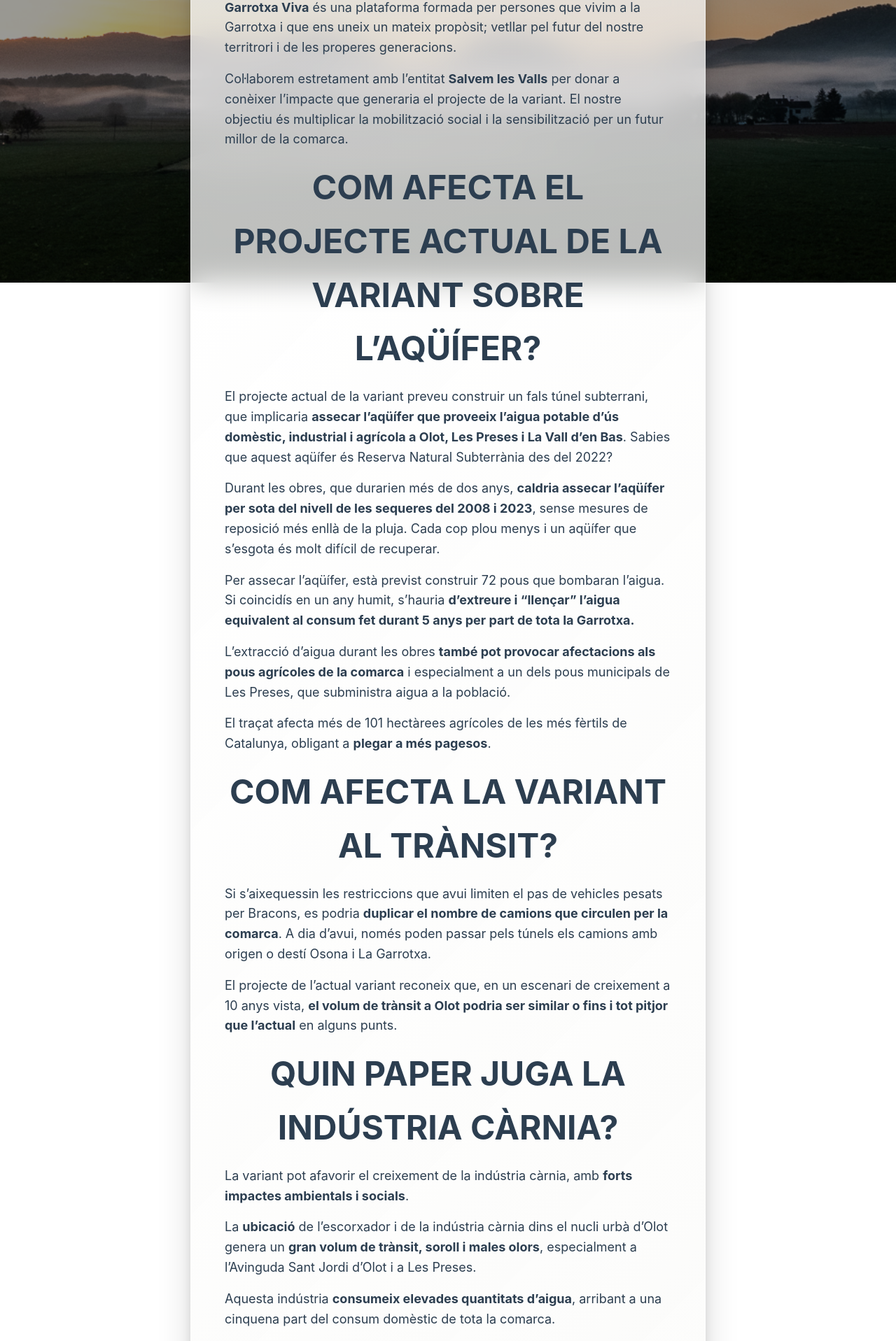
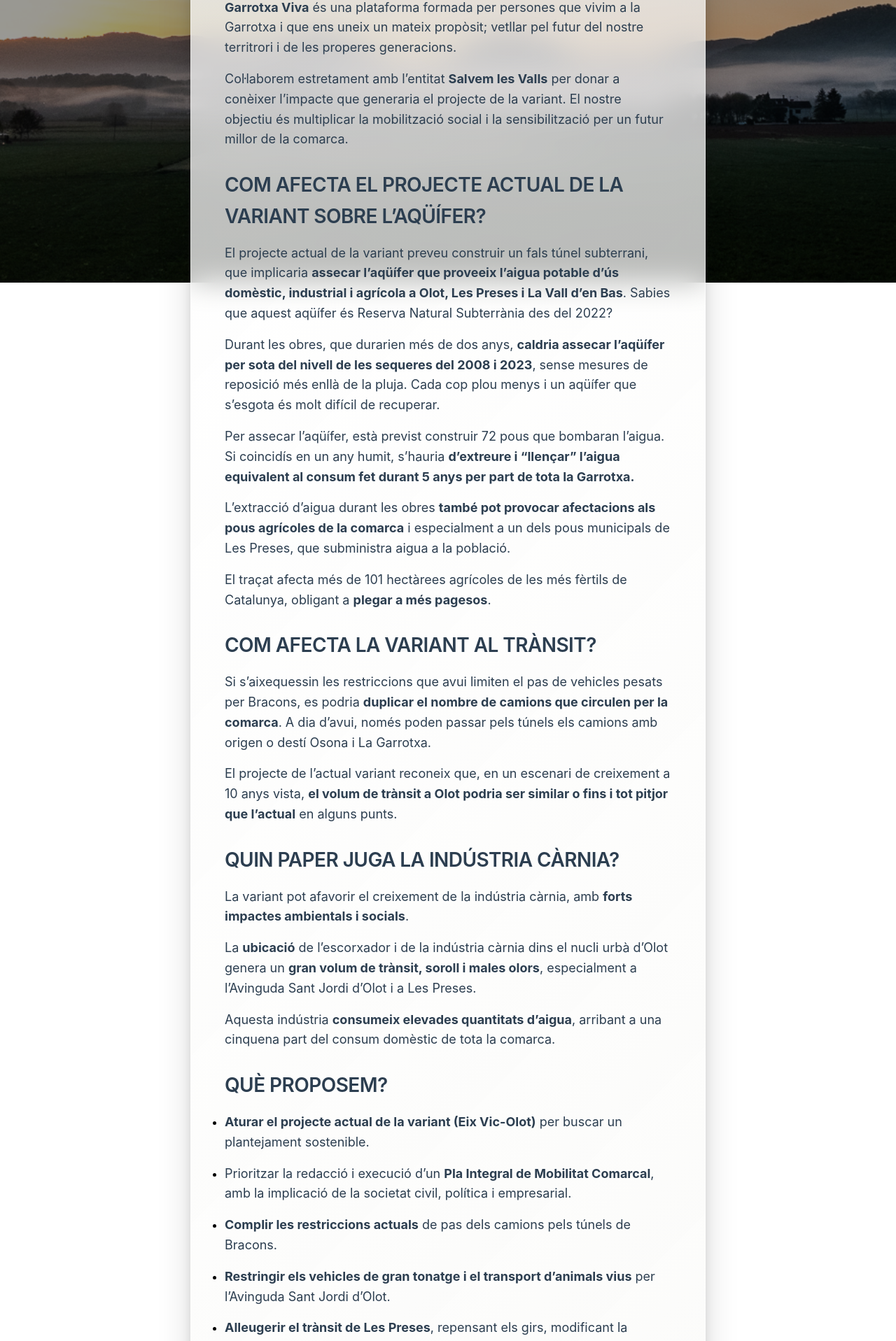
Before and after one commit to garrotxa-viva/garrotxa-viva.github.io, a Jekyll site: the page built from index.markdown, in a window 1280 px wide. Shown: the part 496-2413 px from the top of the page at 70% size. Built offline with Jekyll 4.4.1, drawn with Linux system fonts in a browser that asks for light colours.

Commit message:
Make headings smaller

```diff
--- a/assets/css/main.css
+++ b/assets/css/main.css
@@ -78,19 +78,21 @@ body::after {
 }
 
 h1 {
-  font-size: clamp(1.75rem, 5vw, 3rem);
+  font-size: clamp(1.375rem, 3.5vw, 1.75rem);
   margin-bottom: 1rem;
+  margin-top: 1.75rem;
   color: #2c3e50;
-  text-align: center;
-  font-weight: 700;
+  font-weight: 600;
+  letter-spacing: -0.02em;
 }
 
 h2 {
-  font-size: clamp(1.25rem, 3vw, 1.75rem);
+  font-size: clamp(1.125rem, 2.5vw, 1.375rem);
   margin-top: 1.5rem;
   margin-bottom: 0.75rem;
   color: #34495e;
   font-weight: 600;
+  letter-spacing: -0.01em;
 }
 
 p {
```
